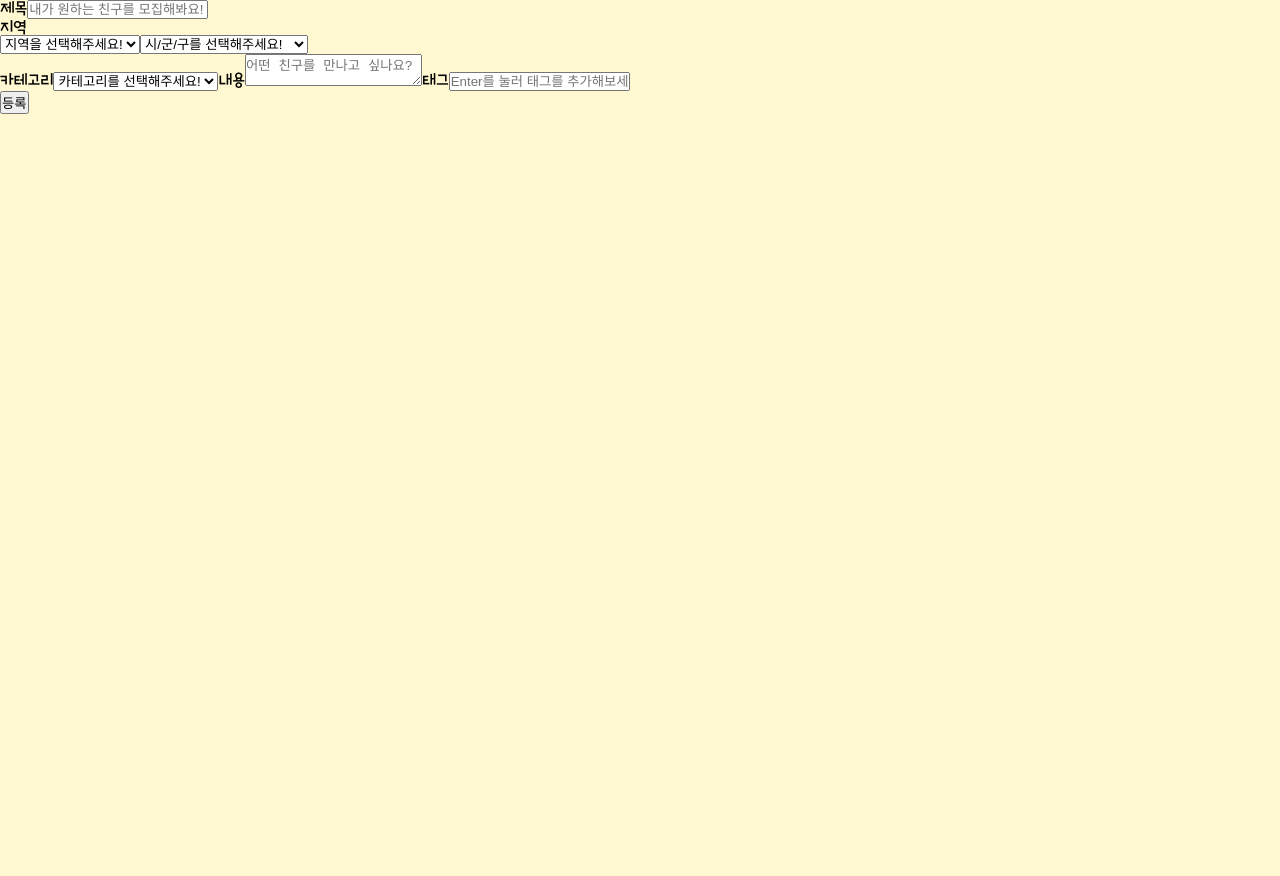
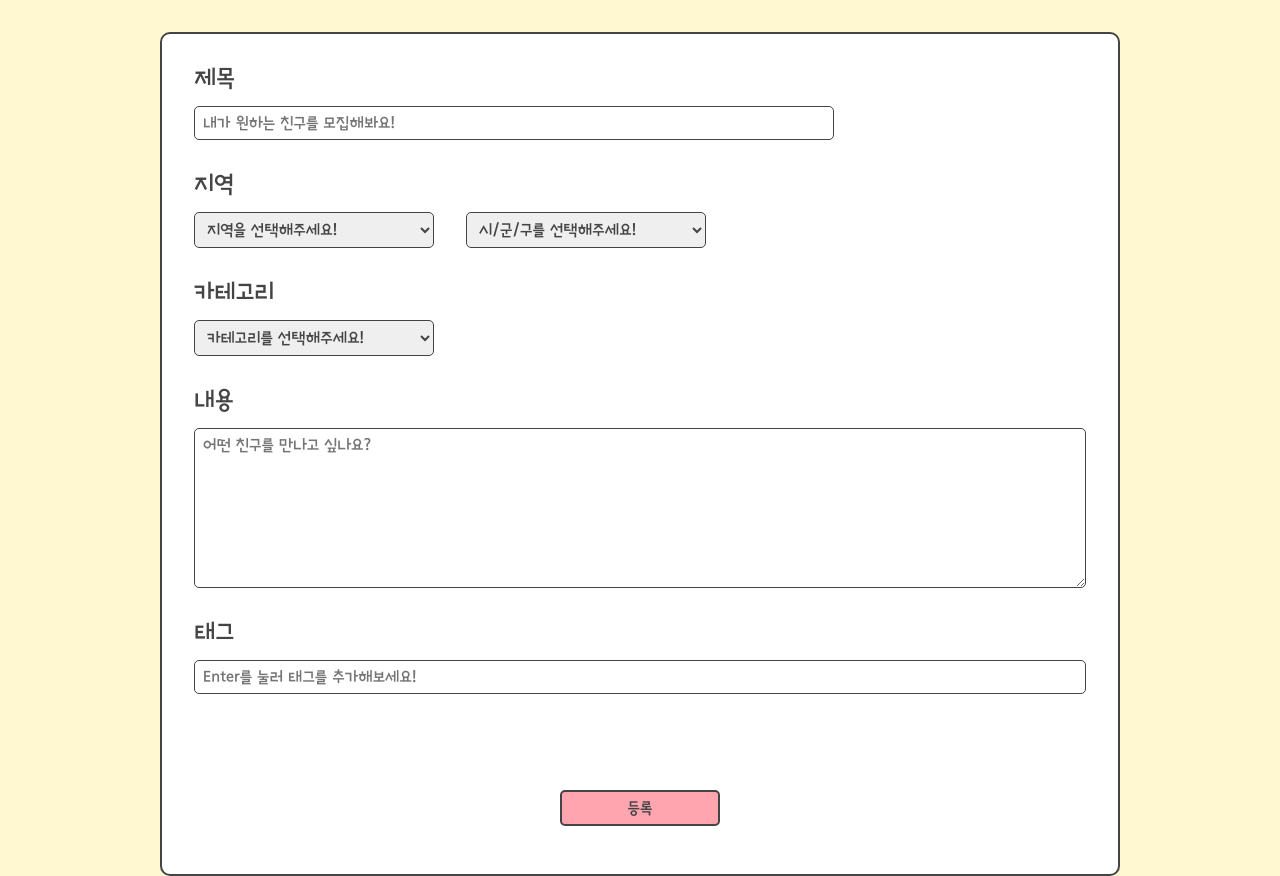
Before and after one commit to codestates-seb/seb44_main_001, a React (Vite) app in the folder client/: page /write in a window 1280 px wide. Before the commit the page ends 800 px from the top, so only its background shows below. Built offline with nearby package versions, Linux system fonts and the light colour scheme.

Commit message:
Design: 글작성페이지 CSS 적용

```diff
--- a/client/src/pages/Write/views/Write.tsx
+++ b/client/src/pages/Write/views/Write.tsx
@@ -3,12 +3,114 @@ import { styled } from 'styled-components';
 
 export default function Write() {
   return (
-    <Page>
-      <main>
-        <Form />
-      </main>
-    </Page>
+    <WriteContainer>
+      <Form />
+    </WriteContainer>
   );
 }
 
-const Page = styled.main``;
+const WriteContainer = styled.main`
+  display: flex;
+  justify-content: center;
+  color: var(--color-black);
+
+  & > section {
+    border: 2px solid var(--color-black);
+    width: 60rem;
+    padding: 2rem;
+    margin-top: 2rem;
+    border-radius: 10px;
+    display: flex;
+    flex-direction: column;
+    background: var(--color-white);
+    font-size: var(--font-size-m);
+
+    select {
+      width: 15rem;
+    }
+
+    > section {
+      display: flex;
+      flex-direction: column;
+      width: 40rem;
+      & > div {
+        display: flex;
+
+        :first-child {
+          margin-right: 2rem;
+        }
+
+        > select {
+          width: 15rem;
+        }
+      }
+    }
+
+    :nth-child(7) {
+      min-height: 10rem;
+    }
+
+    & input,
+    select,
+    textarea {
+      border: 1px solid var(--color-black);
+      padding: 0.5rem;
+      border-radius: 5px;
+      margin: 1rem 0 2rem 0;
+      font-family: 'BR-Regular';
+      font-size: var(--font-size-s);
+      color: var(--color-black);
+    }
+
+    & textarea {
+      resize: vertical;
+    }
+
+    > :nth-child(2) {
+      width: 40rem;
+    }
+
+    :nth-child(10) {
+      display: flex;
+      min-height: 3rem;
+
+      > div {
+        margin: 0 0.5rem 1rem 0;
+        font-size: var(--font-size-s);
+        padding: 0.5rem;
+        border-radius: 5px;
+        background: var(--color-gray);
+
+        > span {
+          cursor: pointer;
+        }
+      }
+    }
+
+    > :last-child {
+      display: flex;
+      justify-content: center;
+
+      & button {
+        border: 2px solid var(--color-black);
+        padding: 0.5rem;
+        border-radius: 5px;
+        margin: 1rem 0 1rem 0;
+        font-family: 'BR-Regular';
+        font-size: var(--font-size-s);
+        background: var(--color-pink-1);
+        color: var(--color-black);
+        width: 10rem;
+        cursor: pointer;
+
+        &:hover {
+          background: var(--color-pink-2);
+        }
+
+        &:active {
+          background: var(--color-pink-3);
+        }
+      }
+    }
+  }
+`;
```
